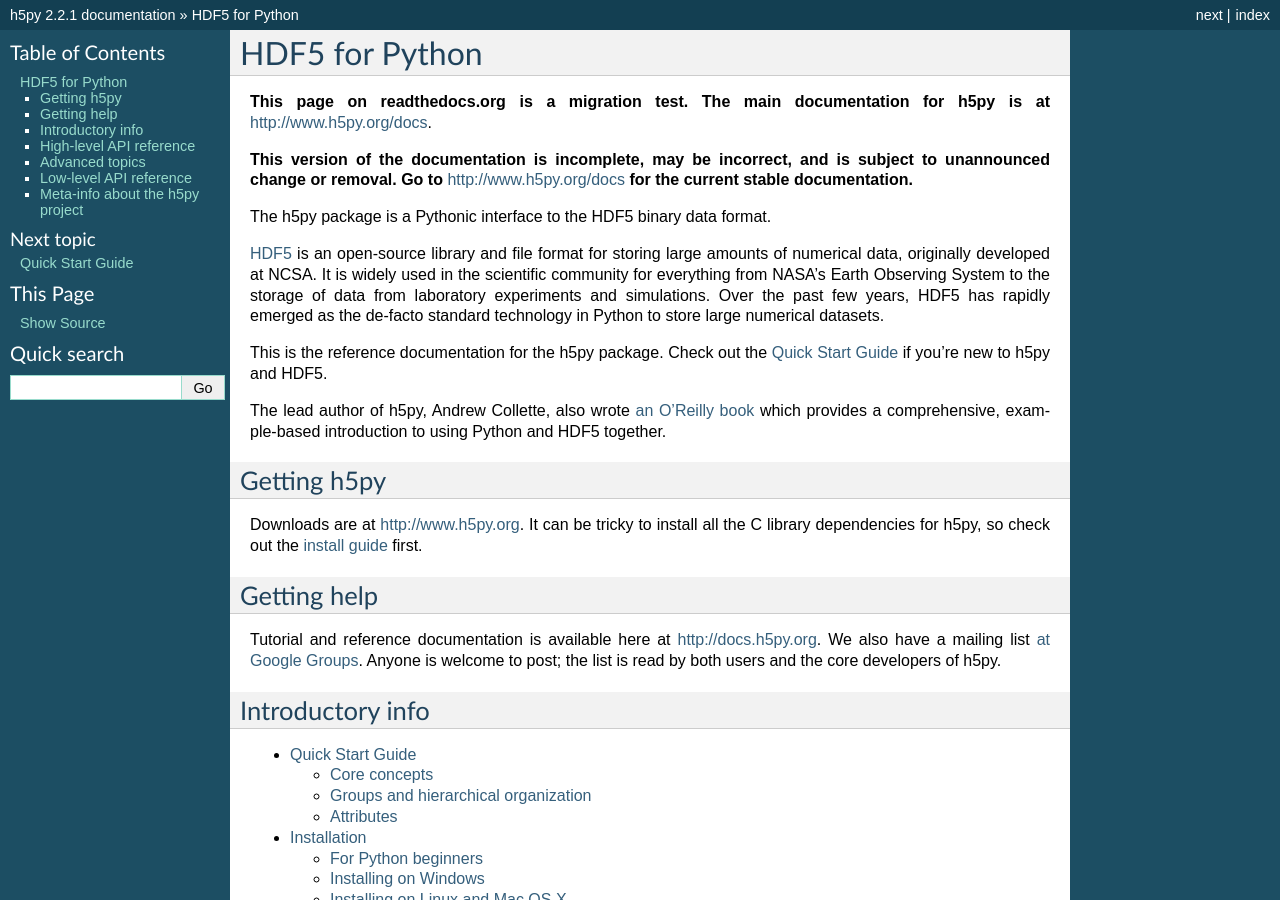
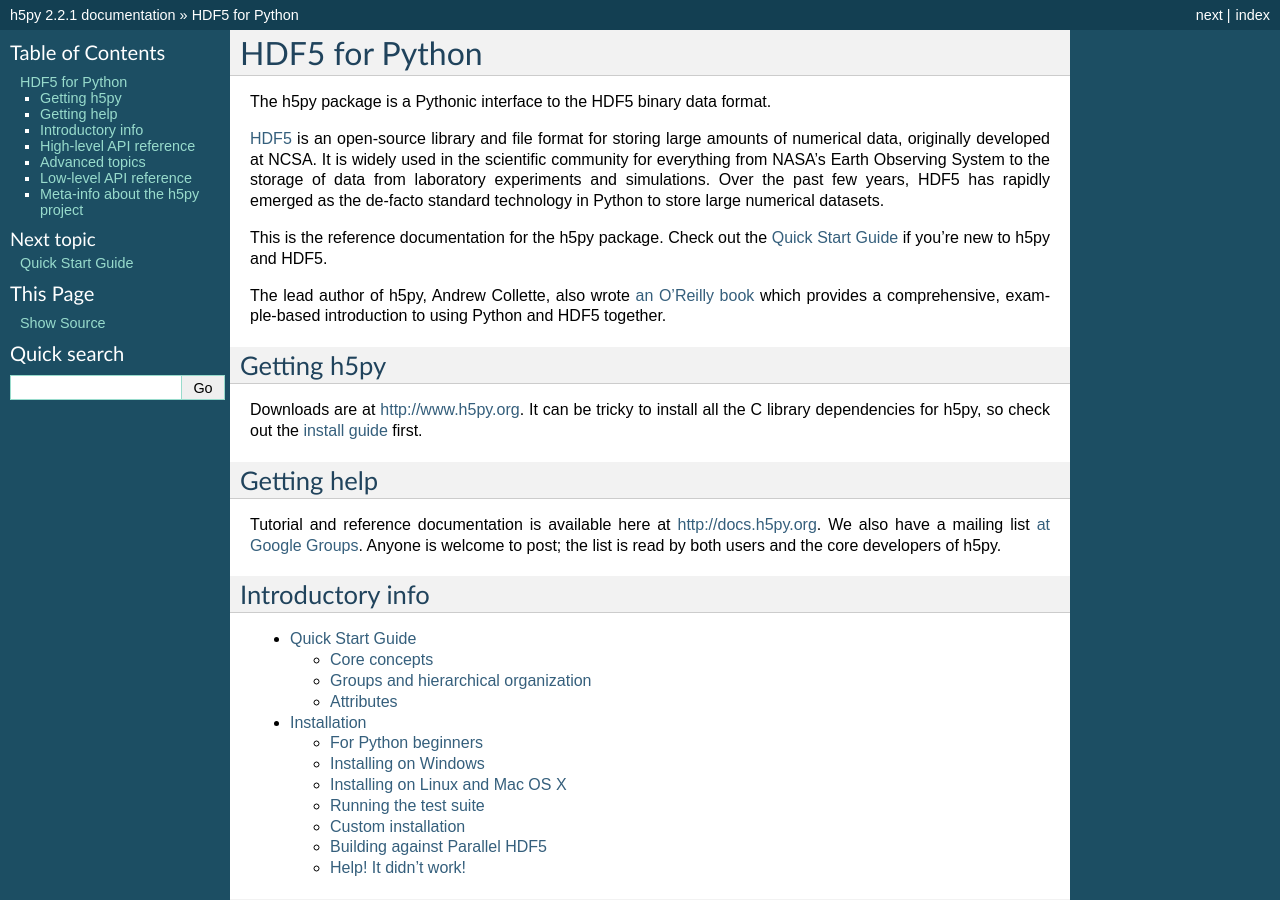
Before and after one commit to h5py/h5py, a Sphinx documentation site: the page built from docs/index.rst, in a window 1280 px wide and 900 px high. Built offline with Sphinx 7.4.7, drawn with Linux system fonts in a browser that asks for light colours; pages that are not in the unit, such as notebooks, are missing from menus.

Commit message:
Remove scary warnings

```diff
--- a/docs/index.rst
+++ b/docs/index.rst
@@ -1,12 +1,5 @@
 HDF5 for Python
 ===============
-
-**This page on readthedocs.org is a migration test.**
-**The main documentation for h5py is at** http://www.h5py.org/docs.
-
-**This version of the documentation is incomplete, may be incorrect, and is
-subject to unannounced change or removal.  Go to** http://www.h5py.org/docs
-**for the current stable documentation.**
 
 The h5py package is a Pythonic interface to the HDF5 binary data format.
 
```
Also changed, not shown: docs_api/index.rst (+9 -4 lines).
